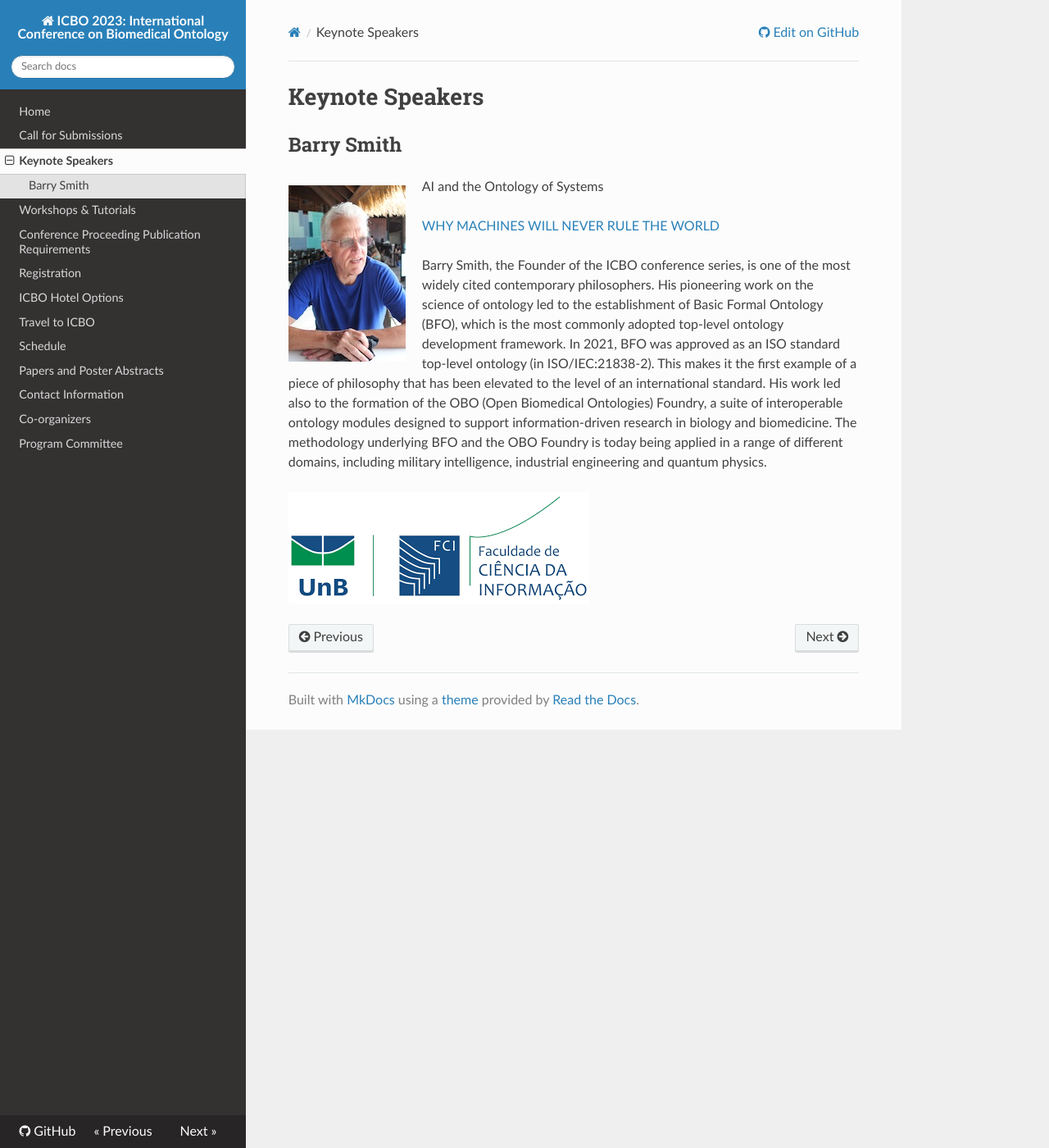
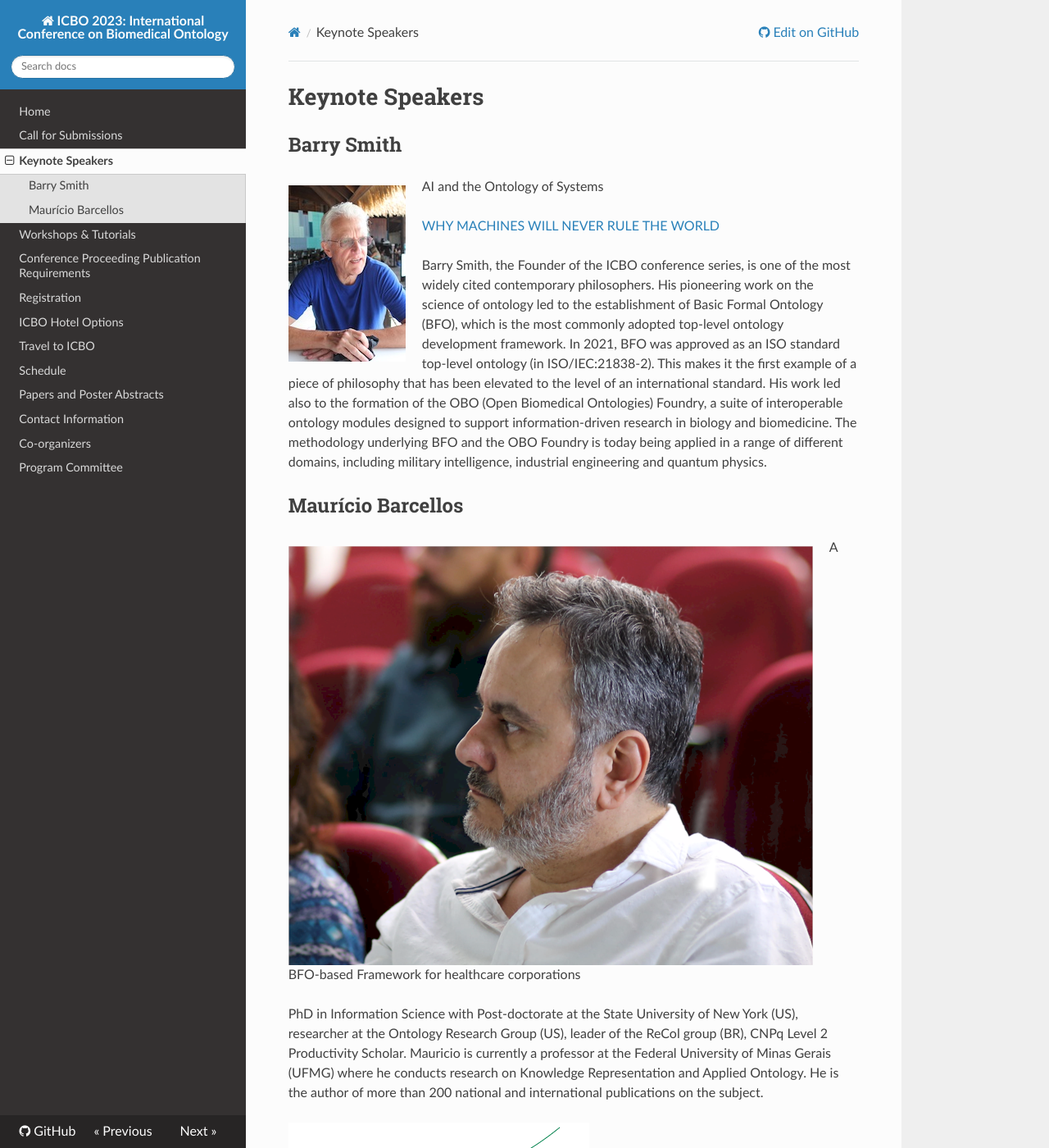
Before and after one commit to ICBO-conference/icbo2023, an MkDocs documentation site: the page built from docs/keynote-speakers.md, in a window 1280 px wide and 1400 px high. Shown: the whole window at 82% size. Built offline with MkDocs 1.6.1, drawn with Linux system fonts in a browser that asks for light colours; nearby versions of some CDN libraries.

Commit message:
adding keynote

```diff
--- a/docs/keynote-speakers.md
+++ b/docs/keynote-speakers.md
@@ -10,4 +10,13 @@ AI and the Ontology of Systems
 
 Barry Smith, the Founder of the ICBO conference series, is one of the most widely cited contemporary philosophers. His pioneering work on the science of ontology led to the establishment of Basic Formal Ontology (BFO), which is the most commonly adopted top-level ontology development framework. In 2021, BFO was approved as an ISO standard top-level ontology (in ISO/IEC:21838-2). This makes it the first example of a piece of philosophy that has been elevated to the level of an international standard. His work led also to the formation of the OBO (Open Biomedical Ontologies) Foundry, a suite of interoperable ontology modules designed to support information-driven research in biology and biomedicine. The methodology underlying BFO and the OBO Foundry is today being applied in a range of different domains, including military intelligence, industrial engineering and quantum physics.
 
+## Maurício Barcellos
+
+<img src='../images/mbar.png' align='left' style='margin:10px 20px 0px 0px' />
+
+A BFO-based Framework for healthcare corporations
+
+PhD in Information Science with Post-doctorate at the State University of New York (US), researcher at the Ontology Research Group (US), leader of the ReCol group (BR), CNPq Level 2 Productivity Scholar. Mauricio is currently a professor at the Federal University of Minas Gerais (UFMG) where he conducts research on Knowledge Representation and Applied Ontology. He is the author of more than 200 national and international publications on the subject.
+
+
 ![UnB](./images/unb_fci_extenso_logo.png)
```
Also changed, not shown: docs/index.md (+1 -0 lines), docs/images/mbar.png (added).
